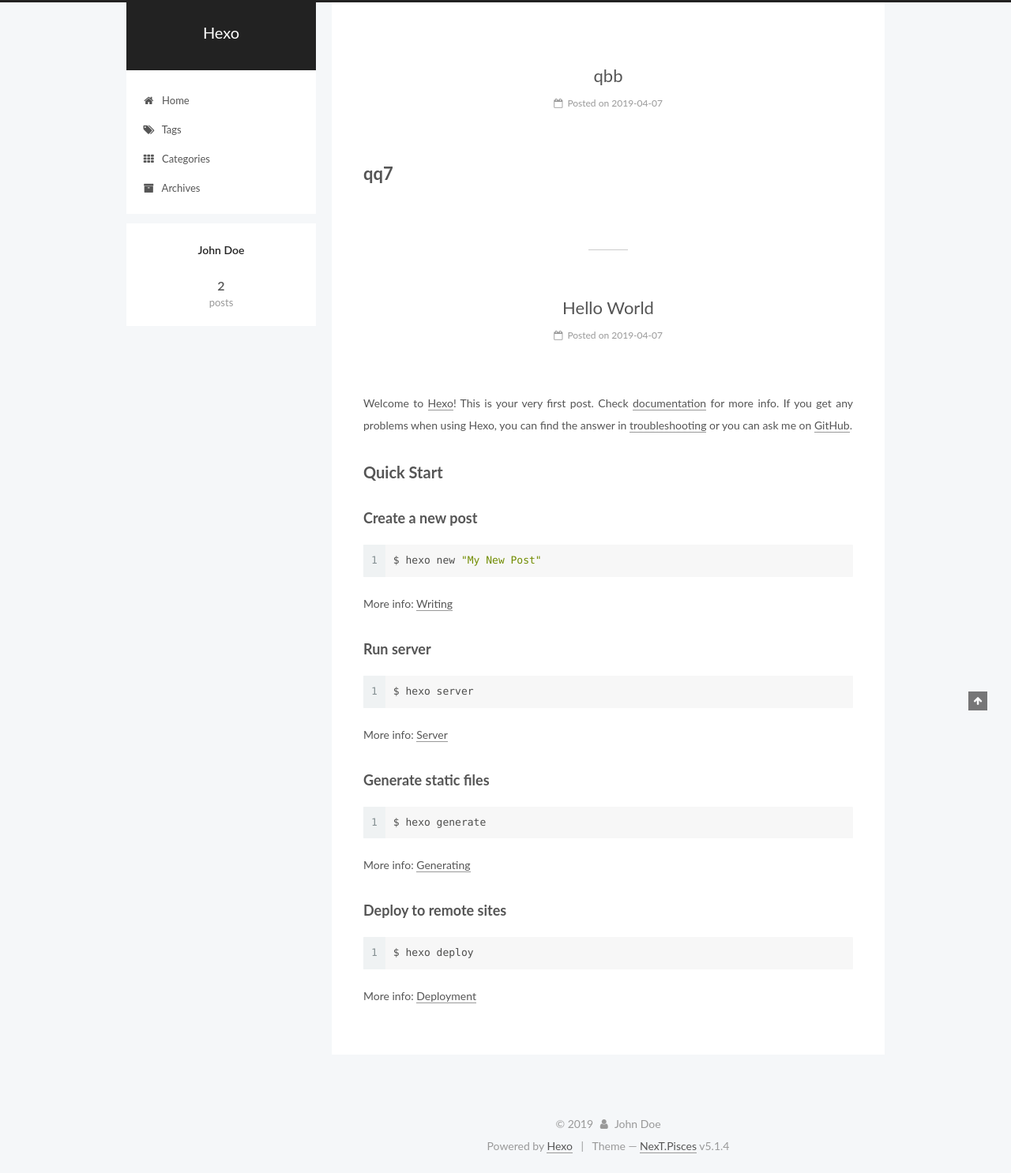
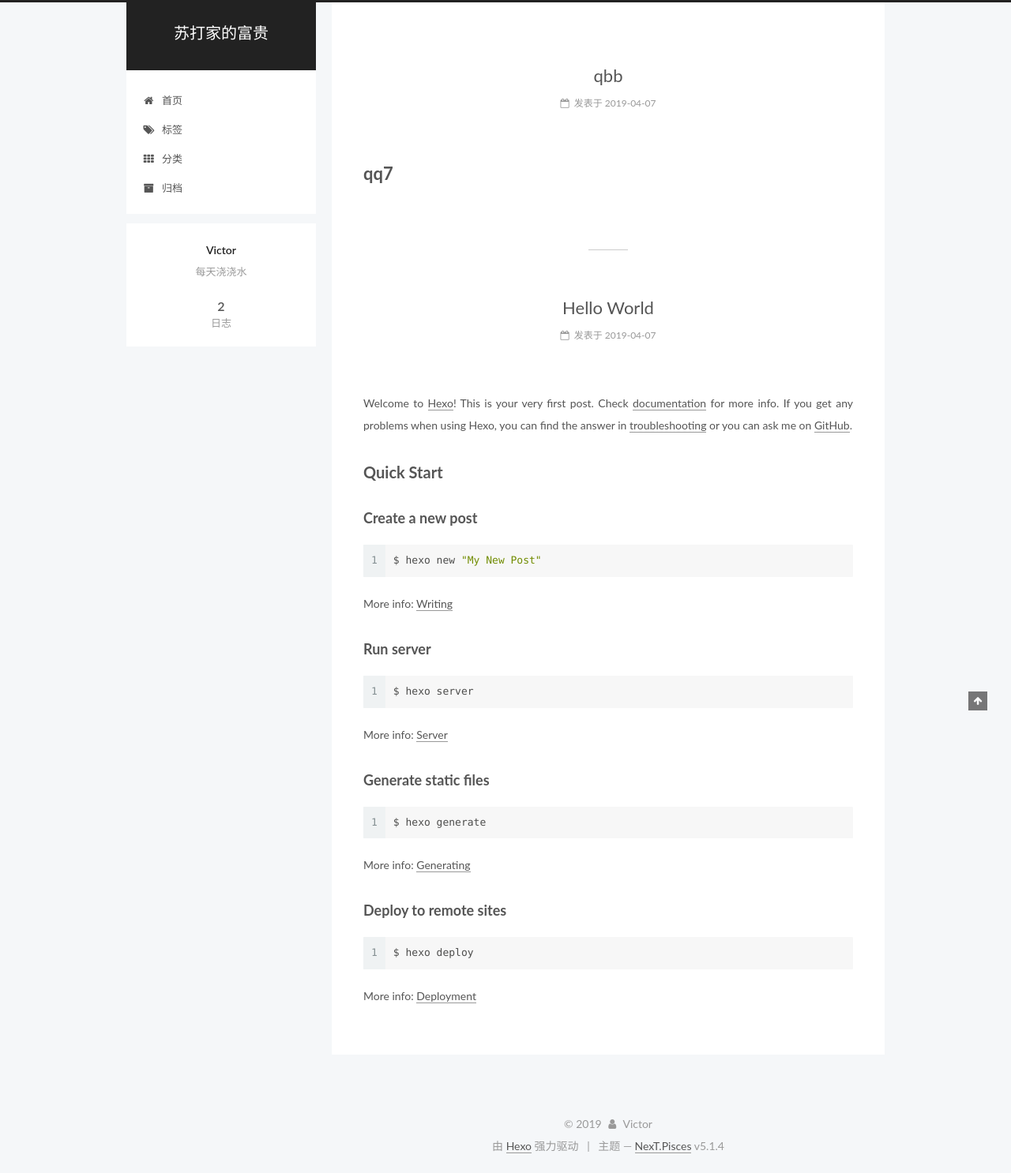
Before and after one commit to VictorLiuJM/VictorLiuJM.github.io, a plain HTML site: page index.html in a window 1280 px wide. Shown: the whole page at 79% size. Drawn offline with Linux system fonts and the light colour scheme.

Commit message:
Site updated: 2019-04-09 15:51:21

```diff
--- a/css/main.css
+++ b/css/main.css
@@ -1823,7 +1823,7 @@ pre .javascript .function {
   width: 4px;
   height: 4px;
   border-radius: 50%;
-  background: #3eff8b;
+  background: #deebf1;
 }
 .links-of-blogroll {
   font-size: 13px;
--- a/index.html
+++ b/index.html
@@ -5,7 +5,7 @@
 
 
 
-<html class="theme-next pisces use-motion" lang>
+<html class="theme-next pisces use-motion" lang="zh-Hans">
 <head><meta name="generator" content="Hexo 3.8.0">
   <meta charset="UTF-8">
 <meta http-equiv="X-UA-Compatible" content="IE=edge">
@@ -79,13 +79,16 @@
 
 
 
+<meta name="description" content="每天浇浇水">
 <meta property="og:type" content="website">
-<meta property="og:title" content="Hexo">
+<meta property="og:title" content="苏打家的富贵">
 <meta property="og:url" content="http://yoursite.com/index.html">
-<meta property="og:site_name" content="Hexo">
-<meta property="og:locale" content="default">
+<meta property="og:site_name" content="苏打家的富贵">
+<meta property="og:description" content="每天浇浇水">
+<meta property="og:locale" content="zh-Hans">
 <meta name="twitter:card" content="summary">
-<meta name="twitter:title" content="Hexo">
+<meta name="twitter:title" content="苏打家的富贵">
+<meta name="twitter:description" content="每天浇浇水">
 
 
 
@@ -101,7 +104,7 @@
     motion: {"enable":true,"async":false,"transition":{"post_block":"fadeIn","post_header":"slideDownIn","post_body":"slideDownIn","coll_header":"slideLeftIn","sidebar":"slideUpIn"}},
     duoshuo: {
       userId: '0',
-      author: 'Author'
+      author: '博主'
     },
     algolia: {
       applicationID: '',
@@ -121,7 +124,7 @@
 
 
 
-  <title>Hexo</title>
+  <title>苏打家的富贵</title>
 
 
 
@@ -133,7 +136,7 @@
 
 </head>
 
-<body itemscope itemtype="http://schema.org/WebPage" lang="default">
+<body itemscope itemtype="http://schema.org/WebPage" lang="zh-Hans">
 
 
 
@@ -152,7 +155,7 @@
     <div class="custom-logo-site-title">
       <a href="/" class="brand" rel="start">
         <span class="logo-line-before"><i></i></span>
-        <span class="site-title">Hexo</span>
+        <span class="site-title">苏打家的富贵</span>
         <span class="logo-line-after"><i></i></span>
       </a>
     </div>
@@ -182,7 +185,7 @@
 
               <i class="menu-item-icon fa fa-fw fa-home"></i> <br>
 
-            Home
+            首页
           </a>
         </li>
 
@@ -192,7 +195,7 @@
 
               <i class="menu-item-icon fa fa-fw fa-tags"></i> <br>
 
-            Tags
+            标签
           </a>
         </li>
 
@@ -202,7 +205,7 @@
 
               <i class="menu-item-icon fa fa-fw fa-th"></i> <br>
 
-            Categories
+            分类
           </a>
         </li>
 
@@ -212,7 +215,7 @@
 
               <i class="menu-item-icon fa fa-fw fa-archive"></i> <br>
 
-            Archives
+            归档
           </a>
         </li>
 
@@ -252,13 +255,13 @@
     <link itemprop="mainEntityOfPage" href="http://yoursite.com/2019/04/07/qbb/">
 
     <span hidden itemprop="author" itemscope itemtype="http://schema.org/Person">
-      <meta itemprop="name" content="John Doe">
+      <meta itemprop="name" content="Victor">
       <meta itemprop="description" content>
       <meta itemprop="image" content="/images/avatar.gif">
     </span>
 
     <span hidden itemprop="publisher" itemscope itemtype="http://schema.org/Organization">
-      <meta itemprop="name" content="Hexo">
+      <meta itemprop="name" content="苏打家的富贵">
     </span>
 
 
@@ -278,9 +281,9 @@
                 <i class="fa fa-calendar-o"></i>
               </span>
 
-                <span class="post-meta-item-text">Posted on</span>
+                <span class="post-meta-item-text">发表于</span>
 
-              <time title="Post created" itemprop="dateCreated datePublished" datetime="2019-04-07T20:47:56+08:00">
+              <time title="创建于" itemprop="dateCreated datePublished" datetime="2019-04-07T20:47:56+08:00">
                 2019-04-07
               </time>
 
@@ -371,13 +374,13 @@
     <link itemprop="mainEntityOfPage" href="http://yoursite.com/2019/04/07/hello-world/">
 
     <span hidden itemprop="author" itemscope itemtype="http://schema.org/Person">
-      <meta itemprop="name" content="John Doe">
+      <meta itemprop="name" content="Victor">
       <meta itemprop="description" content>
       <meta itemprop="image" content="/images/avatar.gif">
     </span>
 
     <span hidden itemprop="publisher" itemscope itemtype="http://schema.org/Organization">
-      <meta itemprop="name" content="Hexo">
+      <meta itemprop="name" content="苏打家的富贵">
     </span>
 
 
@@ -397,9 +400,9 @@
                 <i class="fa fa-calendar-o"></i>
               </span>
 
-                <span class="post-meta-item-text">Posted on</span>
+                <span class="post-meta-item-text">发表于</span>
 
-              <time title="Post created" itemprop="dateCreated datePublished" datetime="2019-04-07T20:31:00+08:00">
+              <time title="创建于" itemprop="dateCreated datePublished" datetime="2019-04-07T20:31:00+08:00">
                 2019-04-07
               </time>
 
@@ -518,8 +521,8 @@
         <div class="site-overview">
           <div class="site-author motion-element" itemprop="author" itemscope itemtype="http://schema.org/Person">
 
-              <p class="site-author-name" itemprop="name">John Doe</p>
-              <p class="site-description motion-element" itemprop="description"></p>
+              <p class="site-author-name" itemprop="name">Victor</p>
+              <p class="site-description motion-element" itemprop="description">每天浇浇水</p>
           </div>
 
           <nav class="site-state motion-element">
@@ -530,7 +533,7 @@
                 <a href="/archives/">
 
                   <span class="site-state-item-count">2</span>
-                  <span class="site-state-item-name">posts</span>
+                  <span class="site-state-item-name">日志</span>
                 </a>
               </div>
 
@@ -574,13 +577,13 @@
   <span class="with-love">
     <i class="fa fa-user"></i>
   </span>
-  <span class="author" itemprop="copyrightHolder">John Doe</span>
+  <span class="author" itemprop="copyrightHolder">Victor</span>
 
 
 </div>
 
 
-  <div class="powered-by">Powered by <a class="theme-link" target="_blank" href="https://hexo.io">Hexo</a></div>
+  <div class="powered-by">由 <a class="theme-link" target="_blank" href="https://hexo.io">Hexo</a> 强力驱动</div>
 
 
 
@@ -588,7 +591,7 @@
 
 
 
-  <div class="theme-info">Theme &mdash; <a class="theme-link" target="_blank" href="https://github.com/iissnan/hexo-theme-next">NexT.Pisces</a> v5.1.4</div>
+  <div class="theme-info">主题 &mdash; <a class="theme-link" target="_blank" href="https://github.com/iissnan/hexo-theme-next">NexT.Pisces</a> v5.1.4</div>
 
 
 
```
Also changed, not shown: 2019/04/07/hello-world/index.html (+23 -23 lines), 2019/04/07/qbb/index.html (+23 -23 lines), archives/2019/04/index.html (+23 -20 lines), archives/2019/index.html (+23 -20 lines), archives/index.html (+23 -20 lines).
